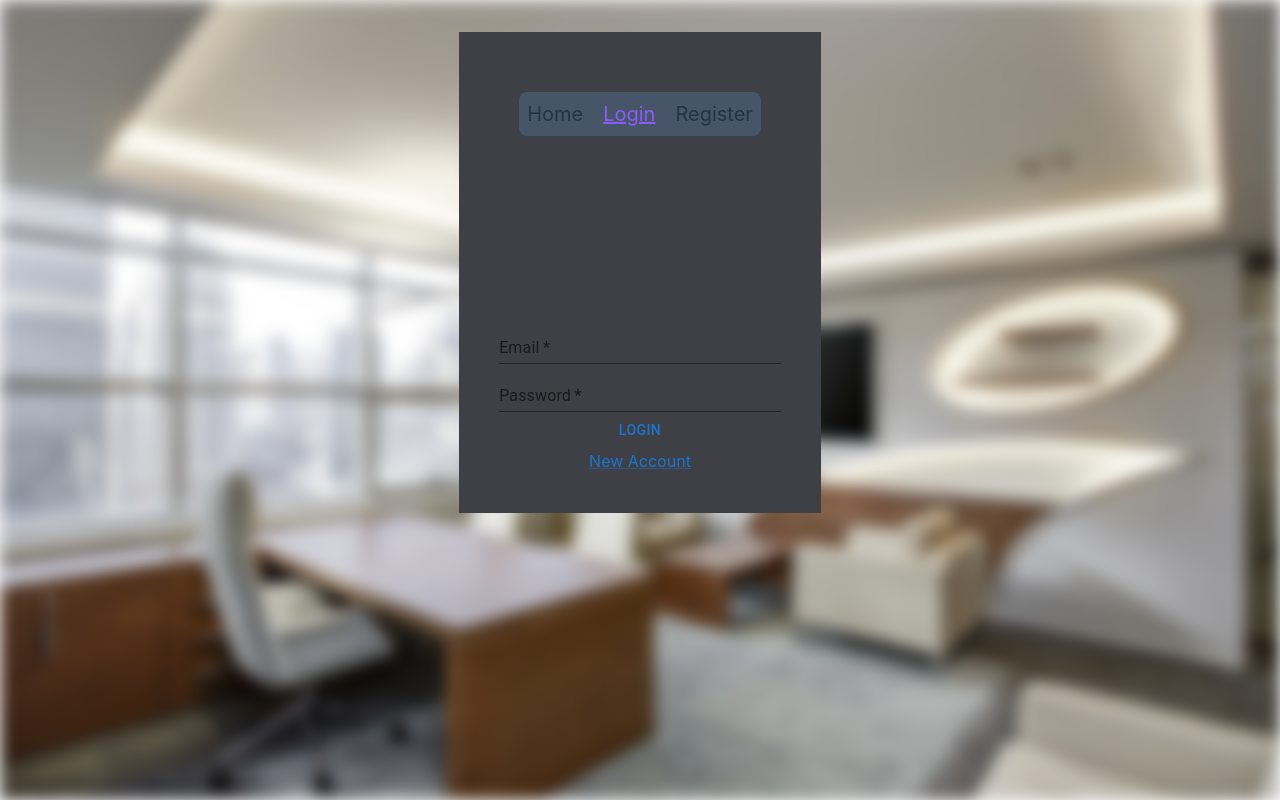
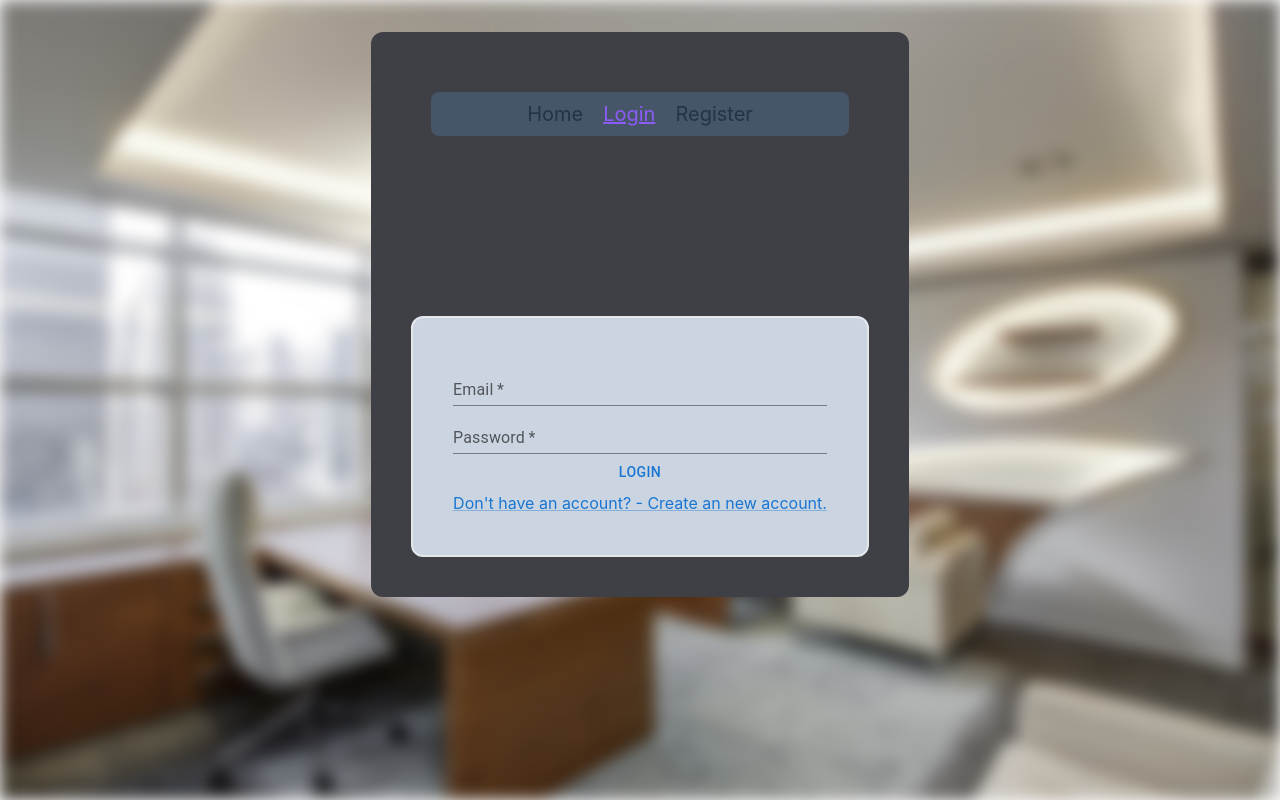
Before and after one commit to markopersonally/movie-app, a React (Vite) app: page /login in a window 1280 px wide. Built offline with nearby package versions, Linux system fonts and the light colour scheme; no server answers.

Commit message:
feature/error

```diff
--- a/src/App.tsx
+++ b/src/App.tsx
@@ -16,7 +16,7 @@ export default function App() {
     <>
       <AuthProvider>
         <div className="bg-[url('./images/main-background.jpg')] absolute top-0 left-0 w-full h-full blur z-[-5]"></div>
-        <div className="relative p-10 bg-zinc-700">
+        <div className="p-10 bg-zinc-700 rounded-xl">
           <Header />
           <Routes>
             <Route path="/" element={<Home />} />
--- a/src/pages/Login.tsx
+++ b/src/pages/Login.tsx
@@ -4,7 +4,7 @@ import { useAuth } from "../contexts/authContext/authContext";
 import { useNavigate } from "react-router-dom";
 import TextField from "@mui/material/TextField";
 import Button from "@mui/material/Button";
-import Link from '@mui/material/Link';
+import Link from "@mui/material/Link";
 interface LoginDetails {
   email: string;
   password: string;
@@ -18,6 +18,7 @@ export function Login() {
     password: "",
   });
   const [isSigningIn, setIsSigningIn] = useState<boolean>(false);
+  const [error, setError] = useState(false);
 
   const navigate = useNavigate();
 
@@ -43,6 +44,7 @@ export function Login() {
           loginDetails.password
         );
       } catch (error) {
+        setError(true);
         console.error("Login failed:", error);
       } finally {
         setIsSigningIn(false);
@@ -51,7 +53,10 @@ export function Login() {
   };
 
   return (
-    <form onSubmit={submitHandler} className="mt-40 flex flex-col">
+    <form
+      onSubmit={submitHandler}
+      className="mt-40 p-10 flex flex-col border-2 bg-slate-300 rounded-xl"
+    >
       <TextField
         id="email-login"
         label="Email"
@@ -79,7 +84,12 @@ export function Login() {
       <Button type="submit" disabled={isSigningIn}>
         {isSigningIn ? "Signing In..." : "Login"}
       </Button>
-      <Link href="/register">New Account</Link>
+      {error && (
+        <p className="text-red-600 font-bold">Something went wrong...</p>
+      )}
+      <Link href="/register">
+        Don't have an account? - Create an new account.
+      </Link>
     </form>
   );
 }
--- a/src/pages/Register.tsx
+++ b/src/pages/Register.tsx
@@ -17,6 +17,7 @@ export function Register() {
     password: "",
   });
   const [isSigningIn, setIsSigningIn] = useState<boolean>(false);
+  const [error, setError] = useState(false);
 
   const navigate = useNavigate();
 
@@ -42,6 +43,7 @@ export function Register() {
           registerDetails.password
         );
       } catch (error) {
+        setError(true);
         console.error("Register failed:", error);
       } finally {
         setIsSigningIn(false);
@@ -50,7 +52,10 @@ export function Register() {
   };
 
   return (
-    <form onSubmit={submitHandler} className="mt-40 flex flex-col">
+    <form
+      onSubmit={submitHandler}
+      className="mt-40 p-10 flex flex-col border-2 bg-slate-300 rounded-xl"
+    >
       <TextField
         id="email-register"
         label="Email"
@@ -78,6 +83,9 @@ export function Register() {
       <Button type="submit" disabled={isSigningIn}>
         {isSigningIn ? "Registering..." : "Register"}
       </Button>
+      {error && (
+        <p className="text-red-600 font-bold">Something went wrong...</p>
+      )}
     </form>
   );
 }
```
